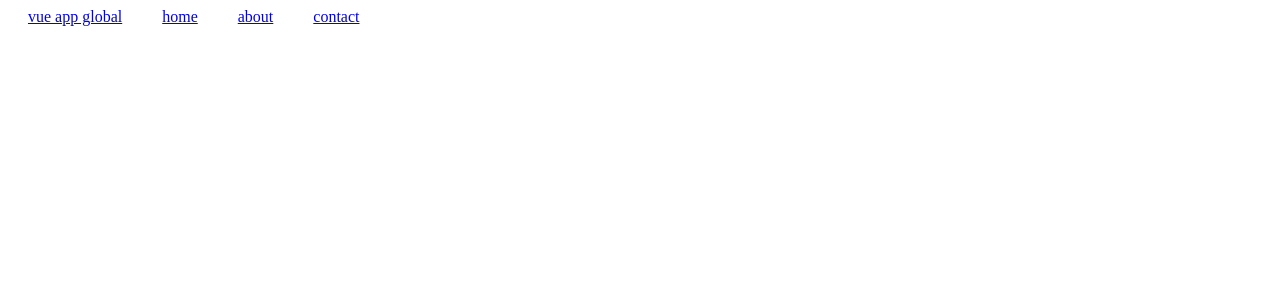
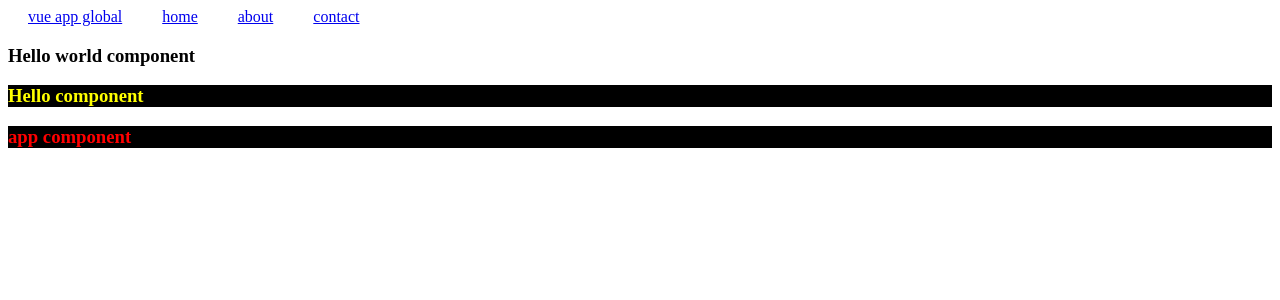
Before and after one commit to ycisir/vue-app, a Vue app: page / in a window 1280 px wide. Shown: the top 300 px of the page. Built offline with nearby package versions, Linux system fonts and the light colour scheme.

Commit message:
css in vuejs

```diff
--- a/src/App.vue
+++ b/src/App.vue
@@ -1,5 +1,6 @@
 <script setup>
 import HelloWorld from './components/HelloWorld.vue'
+import Hello from './components/Hello.vue'
 
 //text interpolation
 const on = false;
@@ -8,11 +9,24 @@ const on = false;
 <template>
   <HeaderSection />
   <HelloWorld class="parentClass"/>
+  <Hello />
+  <h3 class="text-red bg-black">app component</h3>
 
   <!-- global component example -->
   <!-- {{ on ? "dark mode" : "light mode" }} -->
 </template>
 
 <style scoped>
+  /*.bg-black {
+    background-color: black;
+  }*/
 
+/*  deep selector*/
+  .bg-black, :deep(.bg-black) {
+    background-color: black;
+  }
+
+  :global(.textYellow) {
+    color: yellow;
+  }
 </style>
--- /dev/null
+++ b/src/components/Hello.vue
@@ -0,0 +1,14 @@
+<script setup>
+
+</script>
+
+
+<template>
+	<h3 class="textYellow bg-black">Hello component</h3>
+</template>
+
+<style>
+	.text-red {
+		color: red;
+	}
+</style>
--- a/src/components/HelloWorld.vue
+++ b/src/components/HelloWorld.vue
@@ -1,5 +1,5 @@
 <script setup>
-  import { reactive, ref, isRef, isReactive, isProxy, unref, toRef, toRefs, computed } from 'vue';
+  import { reactive, ref, isRef, isReactive, isProxy, unref, toRef, toRefs, computed, useCssModule } from 'vue';
 
   // const msg = "Hello, World!";
 
@@ -234,7 +234,7 @@
   // });
 
 
-  const isActive = ref(true);
+  // const isActive = ref(true);
   // const isImportant = ref(true);
 
   // const classObj = reactive({
@@ -270,7 +270,11 @@
   // });
 
 
+  // console.log(useCssModule("classes"))
+  // console.log(useCssModule()) //without name if use $style
 
+
+  const theme = { textColor: "red"};
 
 </script>
 
@@ -341,15 +345,33 @@
     <!-- <p>text</p> -->
   <!-- </div> -->
 
+
+
+  <!-- css in vuejs -->
+  <!-- in scoped parent component class applied to their child component root element but not vice versa -->
+  <!-- <div> -->
+    <!-- css module -->
+    <!-- <h3 :class="$style.active">HelloWorld component</h3> -->
+
+    <!-- custom inject css module -->
+    <!-- <h3 :class="classes.active">HelloWorld 2</h3>   -->
+
+  <!-- </div> -->
+
+  <h3 class="textRed">Hello world component</h3>
 </template>
 
-<style scoped>
+<style module="classes">
   .active {
     background-color: green;
   }
 
   .textWhite {
     color: white;
+  }
+
+  .textRed {
+    color:v-bind(theme.textColor)
   }
 
   .fBold {
```
